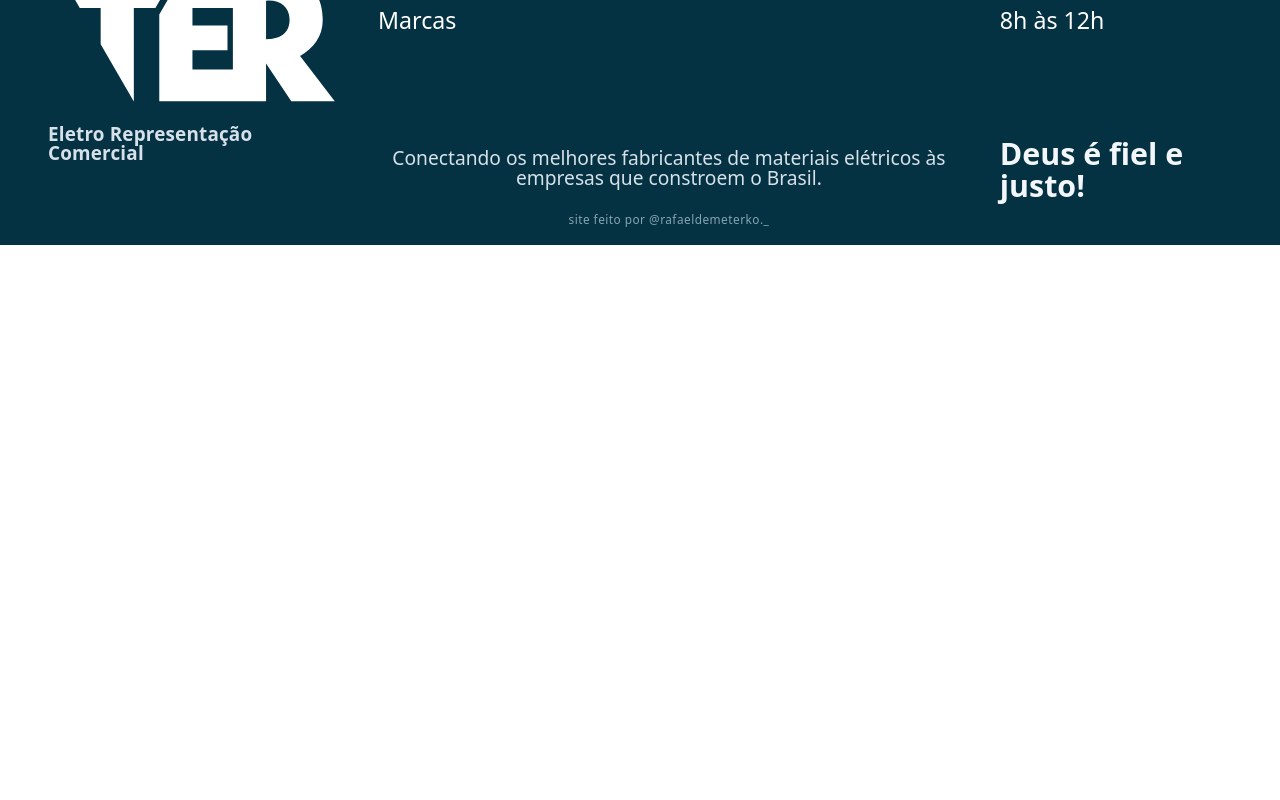
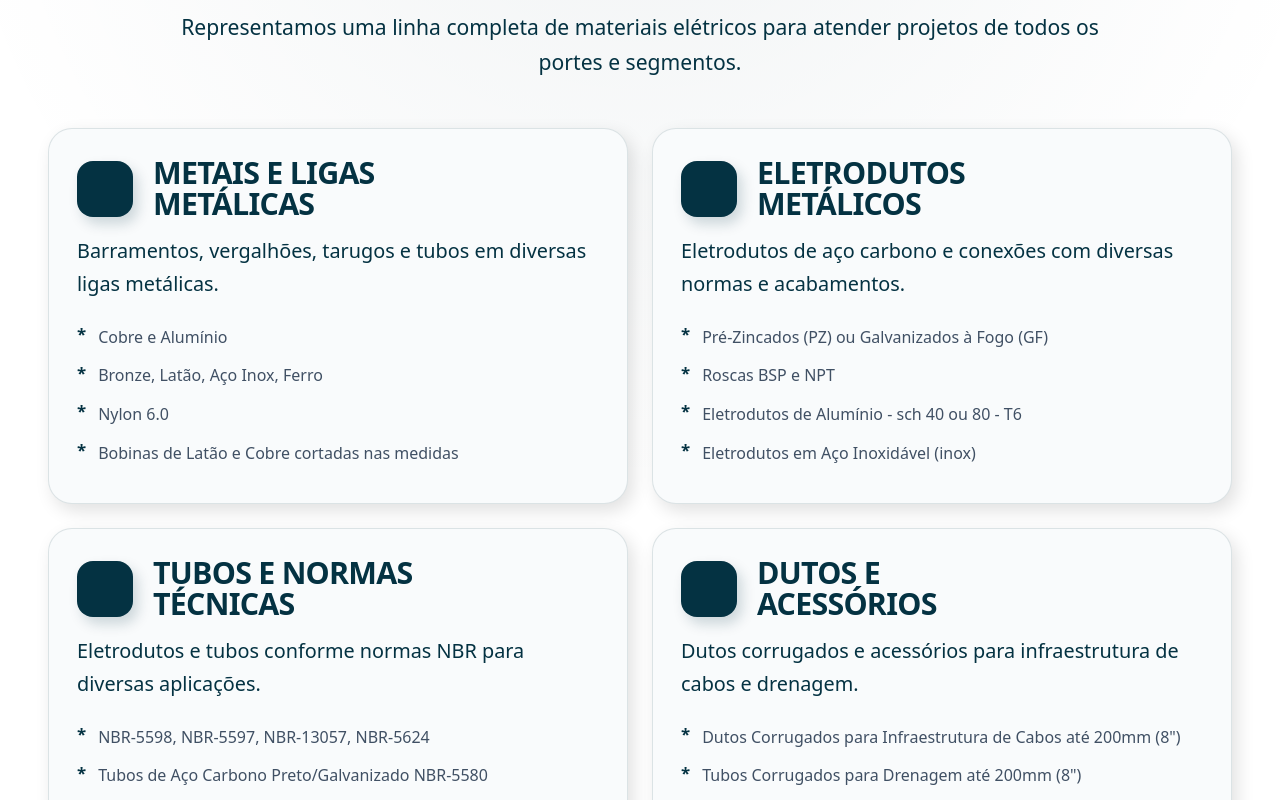
Before and after one commit to rafaeldemeterko/rixter-site, a Next.js app: page / in a window 1280 px wide. Shown: the part 2560-3360 px from the top of the page. Before the commit the page ends 2805 px from the top, so only its background shows below. Built offline with nearby package versions, Linux system fonts and the light colour scheme.

Commit message:
feat: add solutions draft and adjust navbar redirection

```diff
--- a/src/app/page.tsx
+++ b/src/app/page.tsx
@@ -2,24 +2,22 @@ import { About } from "@/components/sections/About";
 import { Footer } from "@/components/layout/Footer";
 import { Header } from "@/components/layout/Header";
 import { Hero } from "@/components/sections/Hero";
+import { Solutions } from "@/components/sections/Solutions";
 import { Stats } from "@/components/sections/Stats";
 
 export default function Home() {
   return (
     <>
-
       <Header />
 
       <main>
-
         <Hero />
-         <Stats />
-          <About />
-
+        <Stats />
+        <About />
+        <Solutions />
       </main>
 
       <Footer />
-
     </>
   );
 }
--- a/src/components/layout/Section.tsx
+++ b/src/components/layout/Section.tsx
@@ -12,11 +12,12 @@ export function Section({
   withDefaultPadding = true,
 }: SectionProps) {
   const basePaddingClass = withDefaultPadding ? "py-14 sm:py-16 lg:py-24" : "";
+  const anchorOffsetClass = "scroll-mt-[clamp(5rem,6vw,7rem)]";
 
   return (
     <section
       id={id}
-      className={`scroll-mt-24 lg:scroll-mt-28 ${basePaddingClass} ${className}`.trim()}
+      className={`${anchorOffsetClass} ${basePaddingClass} ${className}`.trim()}
     >
       {children}
     </section>
--- a/src/components/sections/Solutions.tsx
+++ b/src/components/sections/Solutions.tsx
@@ -0,0 +1,73 @@
+import { Container } from "@/components/layout/Container";
+import { Section } from "@/components/layout/Section";
+import { siteContent } from "@/content/site";
+
+export function Solutions() {
+  const { solutionsSection, solutions } = siteContent;
+
+  return (
+    <Section
+      id="solucoes"
+      withDefaultPadding={false}
+      className="relative overflow-hidden bg-white"
+    >
+      <div
+        aria-hidden
+        className="pointer-events-none absolute inset-0 bg-[radial-gradient(circle_at_top,_rgba(4,50,66,0.06),_transparent_52%)]"
+      />
+
+      <Container className="relative z-10 py-10 sm:py-16 lg:py-20">
+        <div className="w-full">
+          <div className="flex flex-col items-center text-center">
+            <p className="text-[1.08rem] leading-[1.1] font-light tracking-[0.16em] text-[var(--color-primary)] uppercase sm:text-[1.3rem] lg:text-[1.7rem]">
+              {solutionsSection.eyebrow}
+            </p>
+
+            <h2 className="mt-4 whitespace-nowrap text-[clamp(1.95rem,5vw,4rem)] leading-[1.03] font-bold tracking-[-0.03em] text-[var(--color-text)] sm:mt-5 lg:mt-6">
+              {solutionsSection.title}
+            </h2>
+
+            <p className="mt-6 max-w-[56rem] text-[1.08rem] leading-[1.65] font-light text-[var(--color-primary)] sm:text-[1.2rem] lg:mt-7 lg:max-w-[60rem] lg:text-[1.32rem]">
+              {solutionsSection.description}
+            </p>
+          </div>
+
+          <div className="mt-10 grid grid-cols-1 gap-5 md:grid-cols-2 md:gap-6 lg:mt-12">
+            {solutions.map((solution) => (
+              <article
+                key={solution.title}
+                className="flex flex-col rounded-[1.5rem] border border-[rgba(4,50,66,0.12)] bg-[#f9fbfc] p-6 shadow-[5px_7px_18px_rgba(0,0,0,0.12)] sm:p-7 md:h-full md:min-h-[29rem] lg:min-h-[25rem] xl:min-h-[23.5rem]"
+              >
+                <div className="flex items-start gap-4 sm:gap-5">
+                  <div
+                    aria-hidden
+                    className="mt-1 h-14 w-14 shrink-0 rounded-[1rem] bg-[var(--color-primary)] shadow-[5px_7px_13px_rgba(4,50,66,0.18)]"
+                  />
+
+                  <h3 className="max-w-[16ch] text-[1.5rem] leading-[1.02] font-bold tracking-[-0.025em] text-[var(--color-primary)] sm:text-[1.7rem] lg:text-[1.9rem]">
+                    {solution.title}
+                  </h3>
+                </div>
+
+                <p className="mt-4 text-[1.08rem] leading-[1.65] font-light text-[var(--color-primary)] sm:text-[1.18rem] lg:text-[1.24rem]">
+                  {solution.description}
+                </p>
+
+                <ul className="mt-6 space-y-3 text-[0.98rem] leading-[1.55] font-light text-[#405064] sm:text-[1rem] lg:space-y-3.5">
+                  {solution.bullets.map((bullet) => (
+                    <li key={bullet} className="flex items-start gap-3">
+                      <span className="pt-[0.08rem] text-[1.05rem] leading-none font-semibold text-[var(--color-primary)]">
+                        *
+                      </span>
+                      <span>{bullet}</span>
+                    </li>
+                  ))}
+                </ul>
+              </article>
+            ))}
+          </div>
+        </div>
+      </Container>
+    </Section>
+  );
+}
--- a/src/content/site.ts
+++ b/src/content/site.ts
@@ -81,46 +81,53 @@ export const siteContent = {
     },
   ],
 
+  solutionsSection: {
+    eyebrow: "NOSSAS SOLUÇÕES",
+    title: "Categorias de Produtos",
+    description:
+      "Representamos uma linha completa de materiais elétricos para atender projetos de todos os portes e segmentos.",
+  },
+
   solutions: [
     {
-      title: "Metais e Ligas Metálicas",
+      title: "METAIS E LIGAS METÁLICAS",
       description:
         "Barramentos, vergalhões, tarugos e tubos em diversas ligas metálicas.",
       bullets: [
-        "Cobre e alumínio",
-        "Bronze, latão, aço inox e ferro",
+        "Cobre e Alumínio",
+        "Bronze, Latão, Aço Inox, Ferro",
         "Nylon 6.0",
-        "Bobinas de latão e cobre cortadas nas medidas",
+        "Bobinas de Latão e Cobre cortadas nas medidas",
       ],
     },
     {
-      title: "Eletrodutos Metálicos",
+      title: "ELETRODUTOS METÁLICOS",
       description:
         "Eletrodutos de aço carbono e conexões com diversas normas e acabamentos.",
       bullets: [
-        "Pré-zincados (PZ) ou galvanizados a fogo (GF)",
+        "Pré-Zincados (PZ) ou Galvanizados à Fogo (GF)",
         "Roscas BSP e NPT",
-        "Eletrodutos de alumínio sch 40 ou 80 - T6",
-        "Eletrodutos em aço inoxidável",
+        "Eletrodutos de Alumínio - sch 40 ou 80 - T6",
+        "Eletrodutos em Aço Inoxidável (inox)",
       ],
     },
     {
-      title: "Tubos e Normas Técnicas",
+      title: "TUBOS E NORMAS TÉCNICAS",
       description:
         "Eletrodutos e tubos conforme normas NBR para diversas aplicações.",
       bullets: [
         "NBR-5598, NBR-5597, NBR-13057, NBR-5624",
-        "Tubos de aço carbono preto/galvanizado NBR-5580",
+        "Tubos de Aço Carbono Preto/Galvanizado NBR-5580",
       ],
     },
     {
-      title: "Dutos e Acessórios",
+      title: "DUTOS E ACESSÓRIOS",
       description:
         "Dutos corrugados e acessórios para infraestrutura de cabos e drenagem.",
       bullets: [
-        'Dutos corrugados para infraestrutura de cabos até 200mm (8")',
-        'Tubos corrugados para drenagem até 200mm (8")',
-        "Luvas, tampões e anel de vedação",
+        'Dutos Corrugados para Infraestrutura de Cabos até 200mm (8")',
+        'Tubos Corrugados para Drenagem até 200mm (8")',
+        "Luvas, Tampões, Anel de vedação",
         "Fita de advertência",
       ],
     },
```
